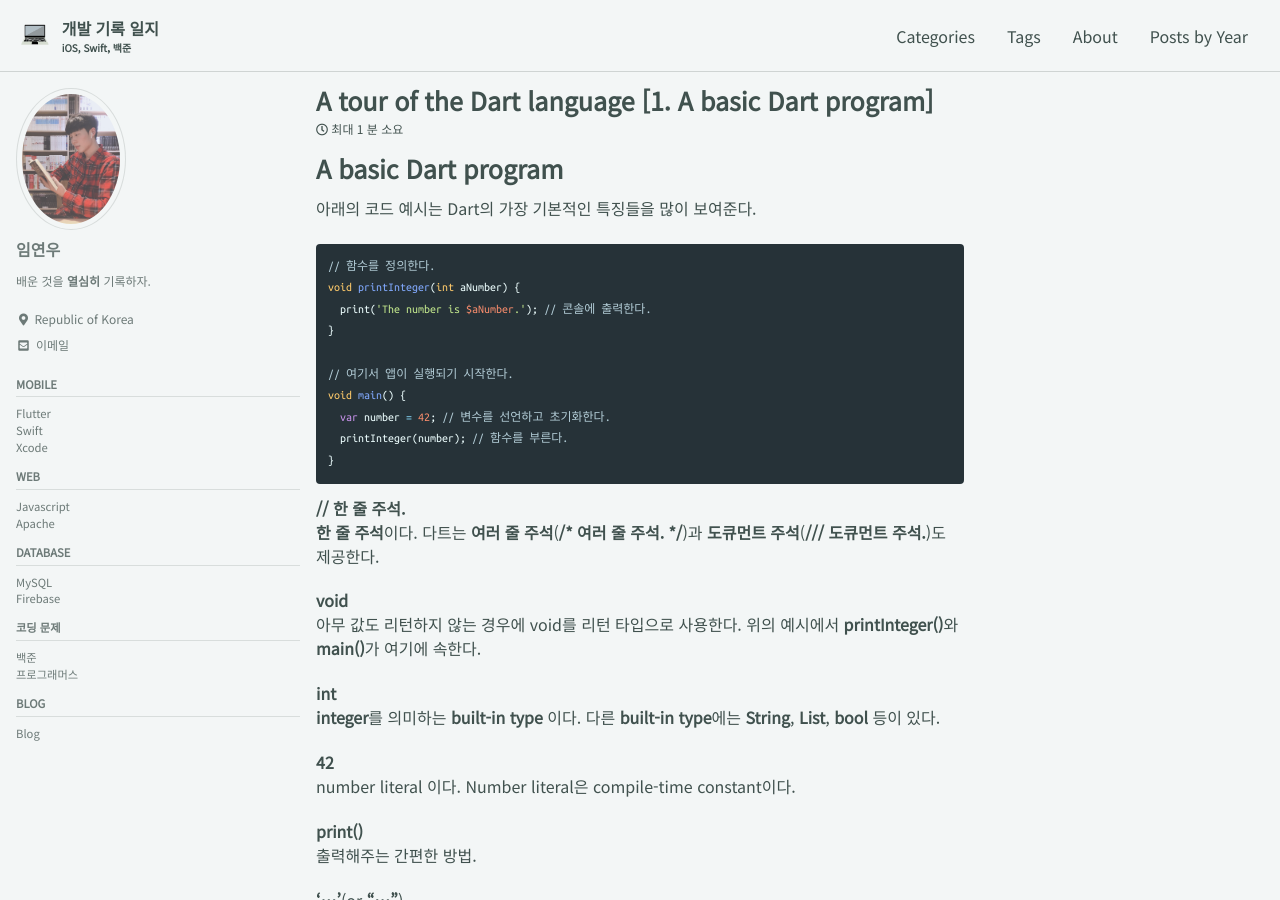
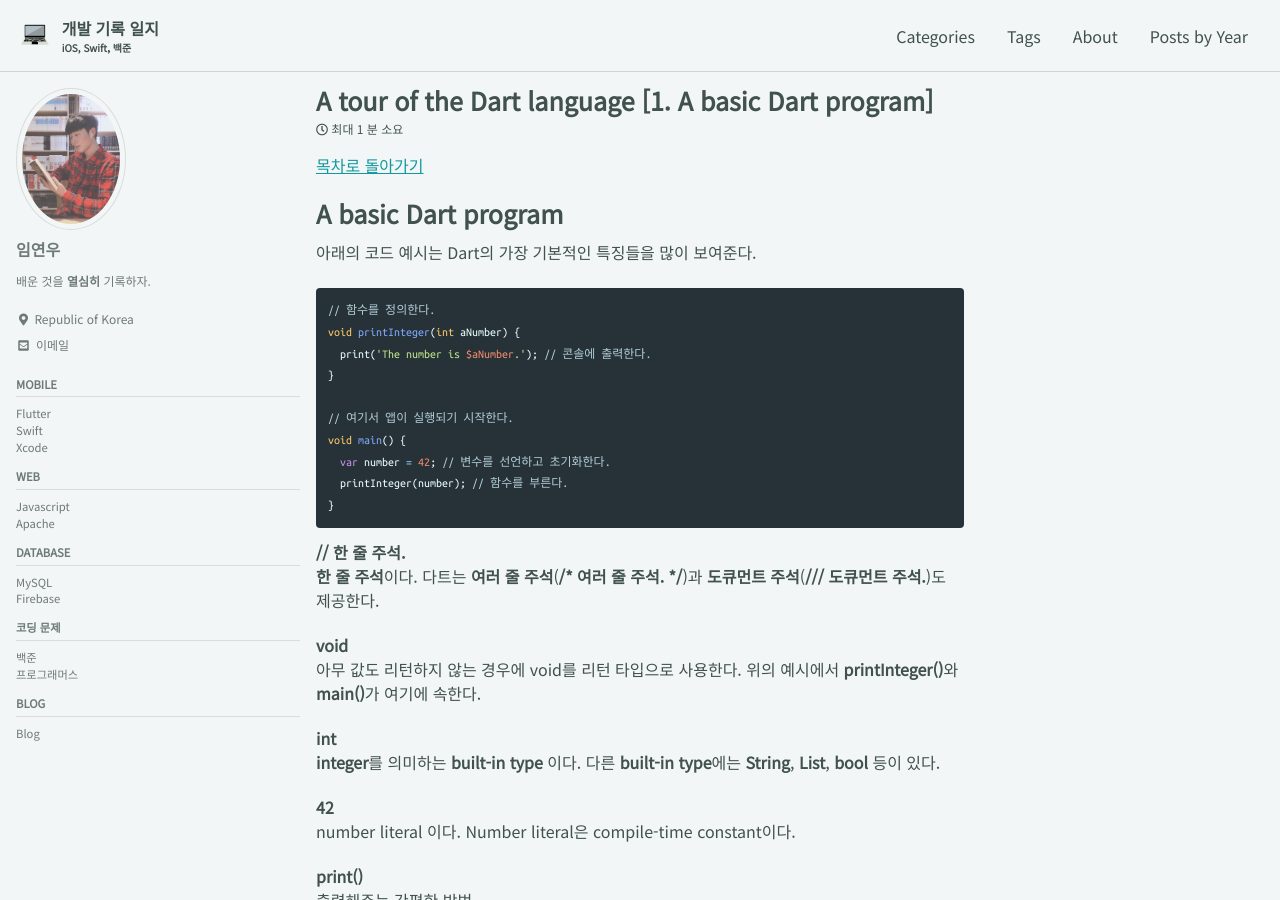
Before and after one commit to terry1213/terry1213.github.io, a Jekyll site: the page built from _posts/2020-12-26-a-tour-of-the-dart-language-1-a-basic-dart-program.md, in a window 1280 px wide and 900 px high. Built offline with Jekyll 4.4.1, drawn with Linux system fonts in a browser that asks for light colours; cached includes are drawn as plain includes; comment, search, counter and statistics services are not loaded.

Commit message:
[UPDATE] 목차로의 링크 추가
[UPDATE] 목차로의 링크 추가

```diff
--- a/_posts/2020-12-26-a-tour-of-the-dart-language-1-a-basic-dart-program.md
+++ b/_posts/2020-12-26-a-tour-of-the-dart-language-1-a-basic-dart-program.md
@@ -7,6 +7,7 @@ tags:
 - Mobile
 ---
 
+[목차로 돌아가기](/flutter/dart/a-tour-of-the-dart-language/)
 # A basic Dart program
 
 아래의 코드 예시는 Dart의 가장 기본적인 특징들을 많이 보여준다.
```
